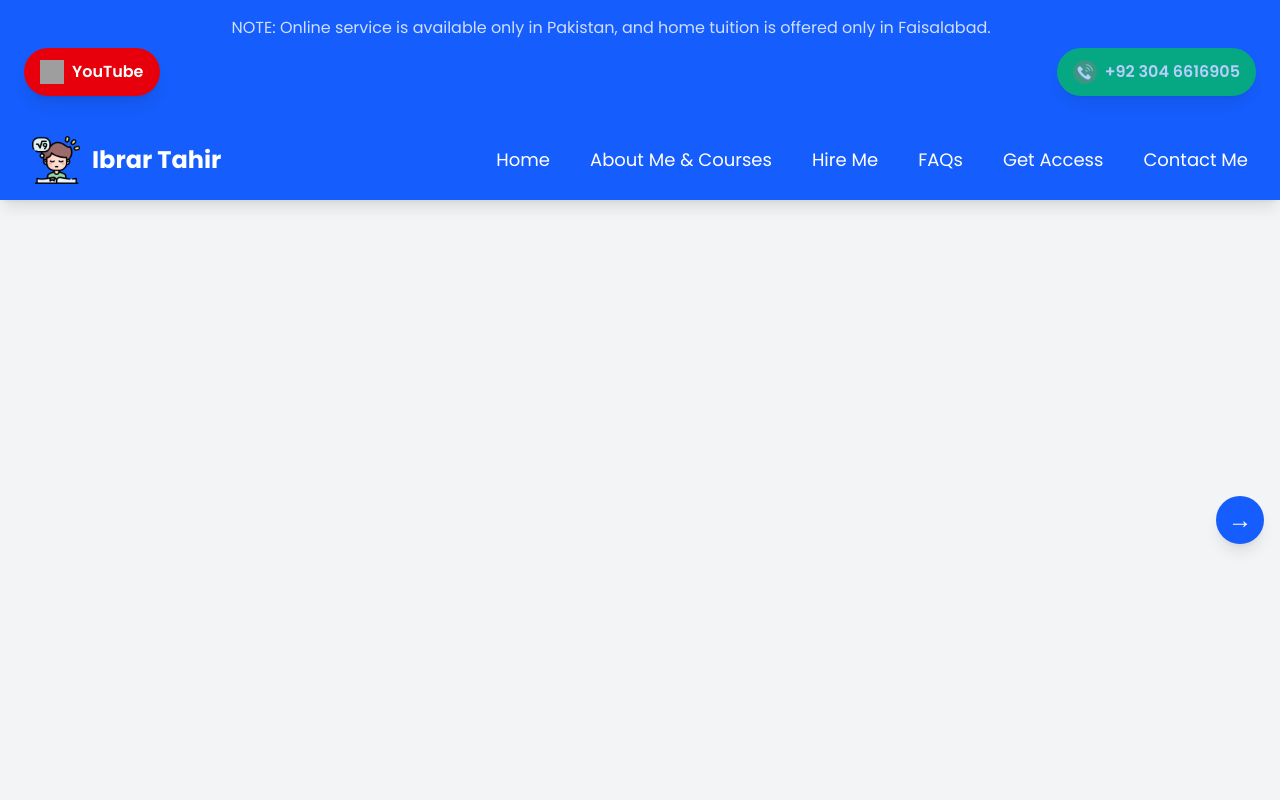
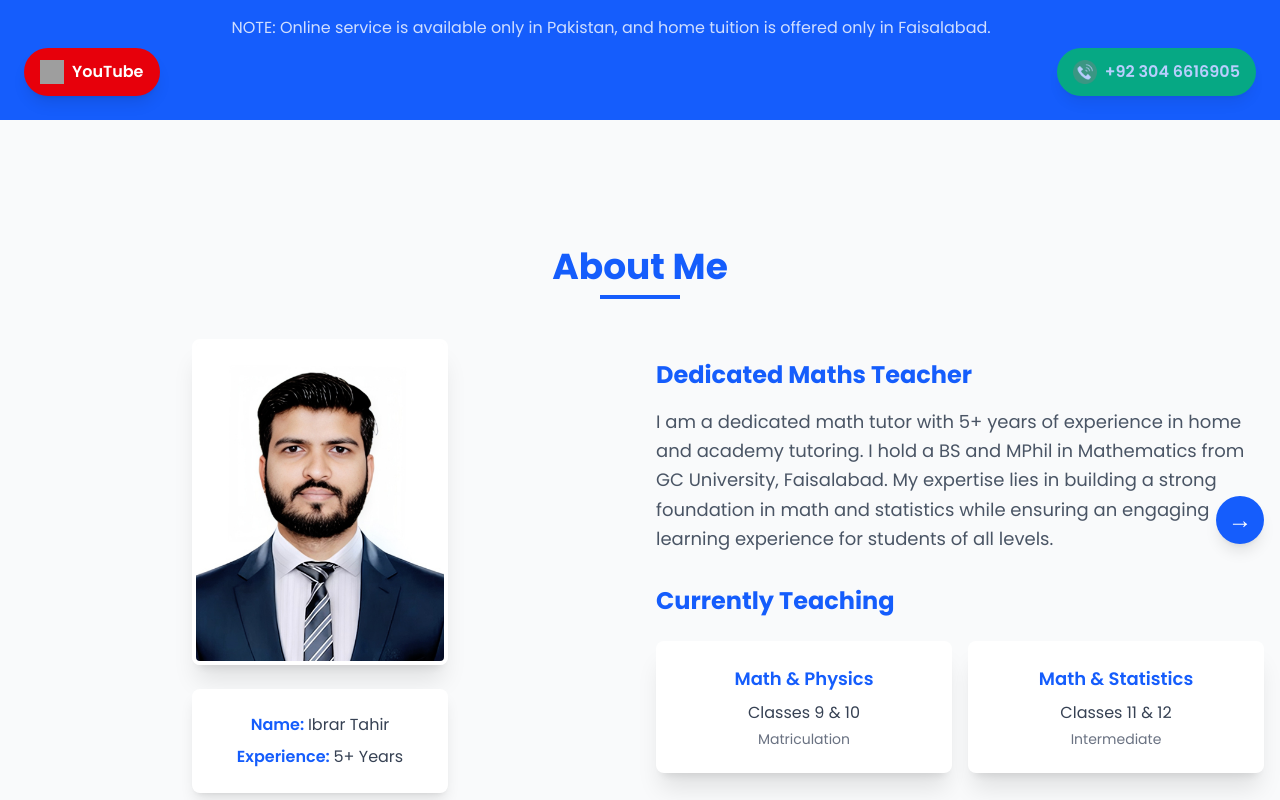
Before and after one commit to FAIZANMUHAMMAD-311/maths-sir, a Next.js app: page / in a window 1280 px wide. Shown: the part 680-1480 px from the top of the page. Built offline with nearby package versions, Linux system fonts and the light colour scheme; grey boxes are pictures that could not be loaded.

Commit message:
AboutSection.js

```diff
--- a/src/app/components/AboutSection.js
+++ b/src/app/components/AboutSection.js
@@ -1,121 +1,58 @@
-"use client";
-
-import { useState, useEffect } from "react";
-
-export default function Navbar() {
-  const [isMenuOpen, setIsMenuOpen] = useState(false);
-
-  const toggleMenu = () => setIsMenuOpen(!isMenuOpen);
-
-  // Smooth Scrolling Function
-  const handleSmoothScroll = (event, sectionId) => {
-    event.preventDefault();
-    const targetSection = document.getElementById(sectionId);
-    if (targetSection) {
-      window.scrollTo({
-        top: targetSection.offsetTop - 80, // Adjust for fixed navbar height
-        behavior: "smooth",
-      });
-      setIsMenuOpen(false); // Close mobile menu after clicking
-    }
-  };
-
-  useEffect(() => {
-    const handleResize = () => {
-      if (window.innerWidth >= 768) {
-        setIsMenuOpen(false);
-      }
-    };
-
-    window.addEventListener("resize", handleResize);
-    return () => window.removeEventListener("resize", handleResize);
-  }, []);
-
+export default function AboutSection() {
   return (
-    <nav
-      className="bg-blue-600 p-4 fixed w-full top-0 z-50 shadow-lg select-none"
-      data-aos="fade-down"
-      data-aos-duration="800"
+    <section
+      id="about"
+      className="min-h-screen flex items-center justify-center bg-gray-50 px-3 sm:px-4 py-6 sm:py-8 lg:py-16 select-none"
     >
-      <div className="max-w-screen-xl mx-auto flex justify-between items-center w-full px-4">
-        <div className="flex items-center space-x-3">
-          <img
-            src="/images/study.png"
-            alt="Logo"
-            className="h-12 w-12"
-            draggable="false"
-          />
-          <a
-            href="#home"
-            onClick={(e) => handleSmoothScroll(e, "home")}
-            className="text-white text-2xl font-bold hover:text-gray-200 transition duration-300 cursor-pointer"
-          >
-            Ibrar Tahir
-          </a>
+      <div className="container mx-auto">
+        <div className="text-center mb-5 sm:mb-10" data-aos="fade-up" data-aos-duration="1000">
+          <h2 className="text-xl sm:text-3xl md:text-4xl font-bold text-blue-600">About Me</h2>
+          <div className="mt-1 sm:mt-2 h-1 w-14 sm:w-20 bg-blue-600 mx-auto"></div>
         </div>
 
-        {/* Desktop Menu */}
-        <ul className="hidden md:flex space-x-10 select-none">
-          {[
-            { id: "home", label: "Home" },
-            { id: "about", label: "About Me & Courses" },
-            { id: "hire", label: "Hire Me" },
-            { id: "faqs", label: "FAQs" },
-            { id: "access", label: "Get Access" },
-            { id: "contact", label: "Contact Me" },
-          ].map(({ id, label }) => (
-            <li key={id}>
-              <a
-                href={`#${id}`}
-                onClick={(e) => handleSmoothScroll(e, id)}
-                className="relative text-white text-lg font-medium transition-colors duration-300 hover:text-gray-200 group"
-              >
-                {label}
-                <span className="absolute bottom-0 left-0 w-0 h-0.5 bg-gray-200 transition-all duration-300 group-hover:w-full"></span>
-              </a>
-            </li>
-          ))}
-        </ul>
+        <div className="flex flex-col md:flex-row items-center gap-5 sm:gap-8">
+          {/* Image and Info Box */}
+          <div className="w-full md:w-1/2 flex flex-col items-center" data-aos="fade-up" data-aos-duration="1000">
+            <img
+              src="/images/Me.jpg"
+              alt="Ibrar Tahir"
+              className="rounded-lg shadow-xl w-28 sm:w-40 md:w-48 lg:w-56 xl:w-64 object-cover border-4 border-white"
+              draggable="false"
+            />
+            <div className="mt-3 sm:mt-6 bg-white bg-opacity-90 shadow-lg rounded-lg p-3 sm:p-6 w-40 sm:w-56 md:w-64 text-center">
+              <p className="text-xs sm:text-base font-semibold text-blue-600">
+                Name: <span className="font-normal text-gray-700">Ibrar Tahir</span>
+              </p>
+              <p className="mt-2 text-xs sm:text-base font-semibold text-blue-600">
+                Experience: <span className="font-normal text-gray-700">5+ Years</span>
+              </p>
+            </div>
+          </div>
 
-        {/* Mobile Menu Button */}
-        <div className="md:hidden flex items-center">
-          <button
-            onClick={toggleMenu}
-            className="text-white text-3xl focus:outline-none"
-            aria-label="Toggle menu"
-          >
-            ☰
-          </button>
-        </div>
+          {/* Text and Teaching Info */}
+          <div className="w-full md:w-1/2 flex flex-col justify-center" data-aos="fade-up" data-aos-duration="1000" data-aos-delay="200">
+            <p className="text-base sm:text-xl md:text-2xl font-bold text-blue-600 text-center md:text-left">Dedicated Maths Teacher</p>
+            <p className="mt-2 sm:mt-4 text-xs sm:text-base md:text-lg text-gray-600 text-justify md:text-left leading-relaxed">
+              I am a dedicated math tutor with 5+ years of experience in home and academy tutoring. I hold a BS and MPhil in Mathematics from GC University, Faisalabad. My expertise lies in building a strong foundation in math and statistics while ensuring an engaging learning experience for students of all levels.
+            </p>
 
-        {/* Mobile Menu */}
-        <div
-          className={`${
-            isMenuOpen ? "block" : "hidden"
-          } fixed top-16 left-0 right-0 bg-blue-600 shadow-lg md:hidden transition-all duration-300 ease-in-out select-none z-50`}
-        >
-          <ul className="flex flex-col items-center space-y-2 py-4 w-full">
-            {[
-              { id: "home", label: "Home" },
-              { id: "about", label: "About Me & Courses" },
-              { id: "hire", label: "Hire Me" },
-              { id: "faqs", label: "FAQs" },
-              { id: "access", label: "Get Access" },
-              { id: "contact", label: "Contact Me" },
-            ].map(({ id, label }) => (
-              <li key={id} className="w-full text-center">
-                <a
-                  href={`#${id}`}
-                  onClick={(e) => handleSmoothScroll(e, id)}
-                  className="block text-white py-2 w-full hover:bg-blue-700 transition-colors duration-200 px-4"
-                >
-                  {label}
-                </a>
-              </li>
-            ))}
-          </ul>
+            {/* Currently Teaching Section */}
+            <p className="mt-5 sm:mt-8 text-base sm:text-xl md:text-2xl font-bold text-blue-600 text-center md:text-left">Currently Teaching</p>
+            <div className="mt-3 sm:mt-6 grid grid-cols-2 gap-3 sm:gap-4 w-[90%] sm:w-full mx-auto">
+              <div className="bg-white bg-opacity-90 shadow-xl rounded-lg p-3 sm:p-6 text-center flex flex-col items-center justify-center transition-transform transform hover:scale-105 w-full">
+                <h3 className="text-sm sm:text-lg font-semibold text-blue-600">Math & Physics</h3>
+                <p className="mt-1 sm:mt-2 text-gray-700 text-xs sm:text-base">Classes 9 & 10</p>
+                <p className="mt-1 text-xs sm:text-sm text-gray-500">Matriculation</p>
+              </div>
+              <div className="bg-white bg-opacity-90 shadow-xl rounded-lg p-3 sm:p-6 text-center flex flex-col items-center justify-center transition-transform transform hover:scale-105 w-full">
+                <h3 className="text-sm sm:text-lg font-semibold text-blue-600">Math & Statistics</h3>
+                <p className="mt-1 sm:mt-2 text-gray-700 text-xs sm:text-base">Classes 11 & 12</p>
+                <p className="mt-1 text-xs sm:text-sm text-gray-500">Intermediate</p>
+              </div>
+            </div>
+          </div>
         </div>
       </div>
-    </nav>
+    </section>
   );
 }
```
